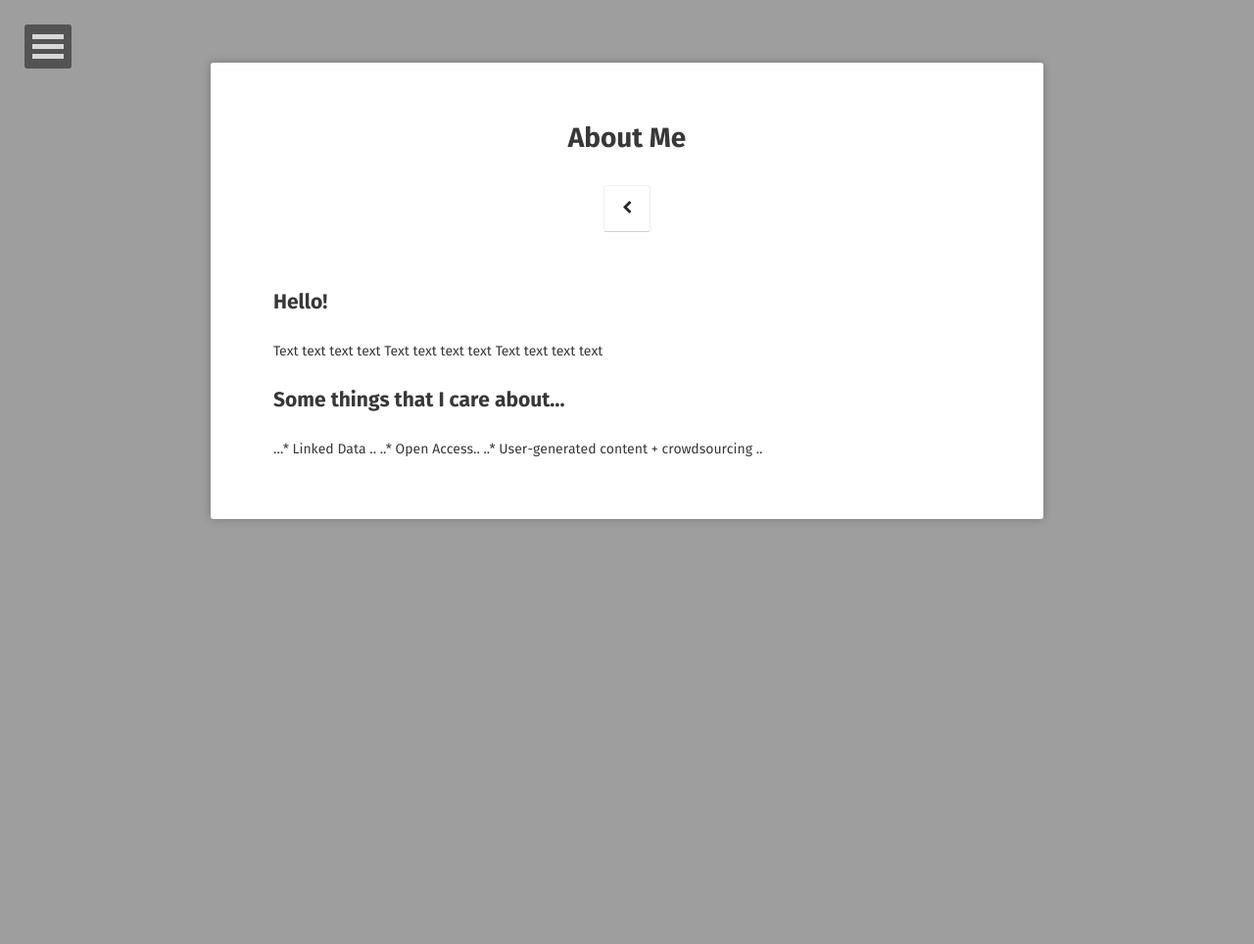
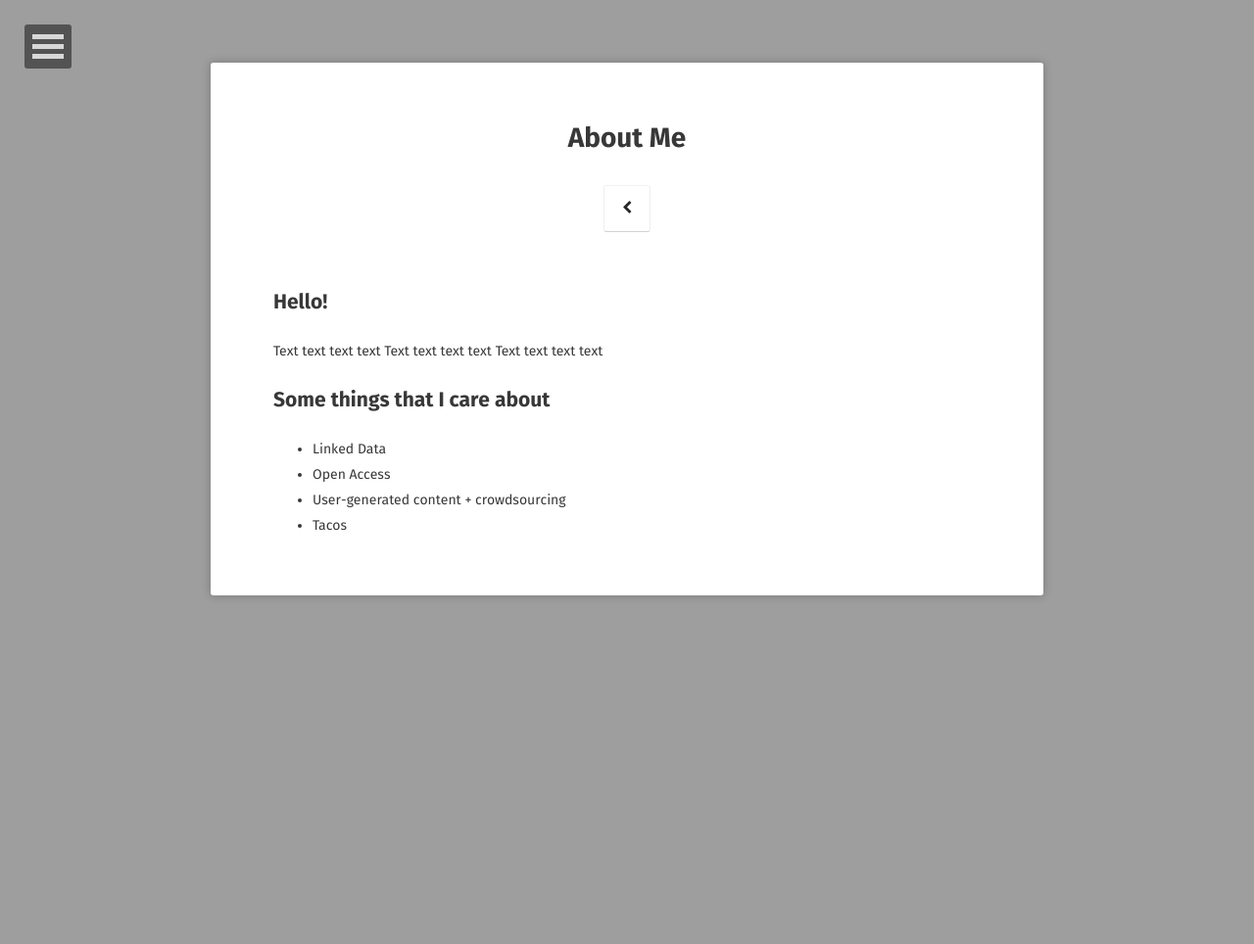
Before and after one commit to secretinternets/public-website, a Jekyll site: the page built from about/index.md, in a window 1280 px wide. Shown: the whole page at 98% size. Built offline with Jekyll 4.4.1, drawn with Linux system fonts in a browser that asks for light colours; some web fonts are replaced.

Commit message:
Update index.md

```diff
--- a/about/index.md
+++ b/about/index.md
@@ -11,7 +11,8 @@ Text text text text
 Text text text text
 Text text text text
 
-## Some things that I care about...
-...* Linked Data ..
-..* Open Access..
-..* User-generated content + crowdsourcing ..
+## Some things that I care about
++ Linked Data
++ Open Access
++ User-generated content + crowdsourcing
++ Tacos
```
